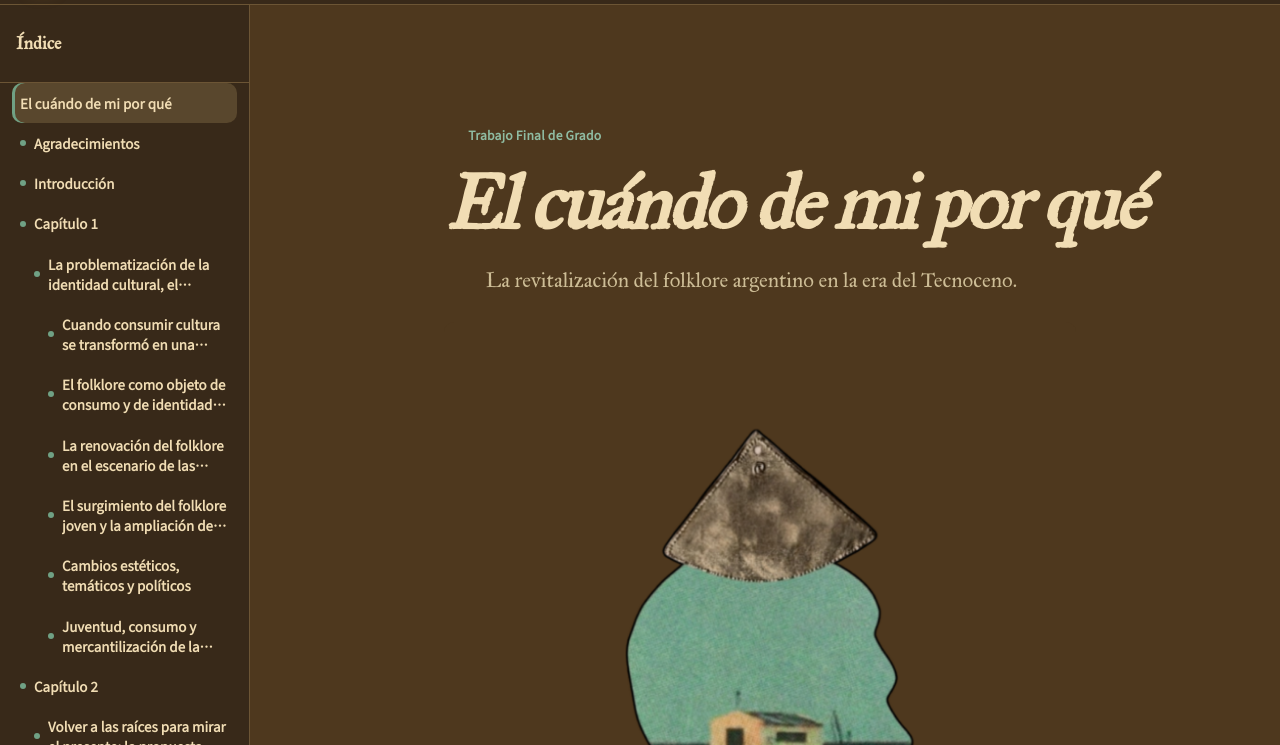
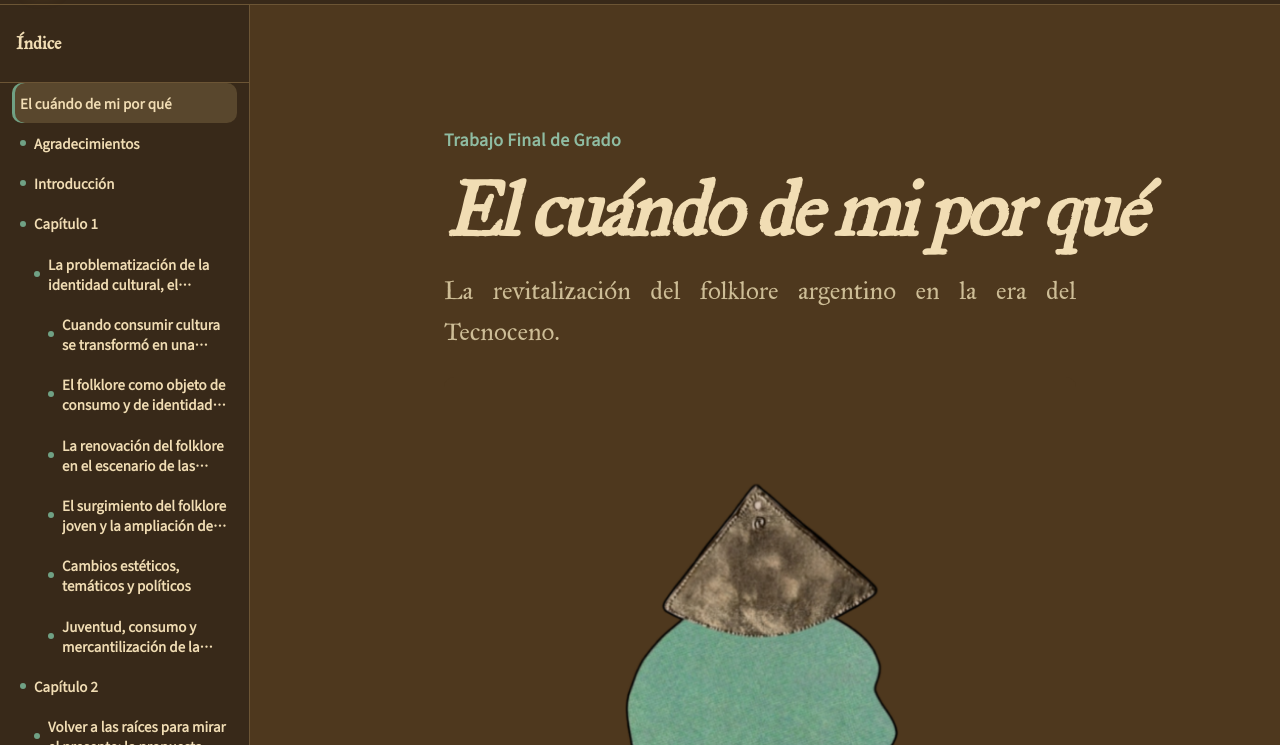
Before and after one commit to nllopiz/LectorTFG, a website with bundled scripts: page index.html in a window 1280 px wide. Shown: the part 55-800 px from the top of the page. Built offline with nearby package versions, Linux system fonts and the light colour scheme.

Commit message:
tamaños de títulos

```diff
--- a/css/app.css
+++ b/css/app.css
@@ -580,17 +580,17 @@ a {
 
 .doc-sheet h3 {
   margin-top: 1.6em;
-  font-size: 1.4em;
+  font-size: 1.6em;
   letter-spacing: -0.01em;
   text-align: center;
 }
 
 .doc-sheet h4 {
+  font-size: 1.4em;
+}
+
+.doc-sheet h5 {
   font-size: 1.2em;
-}
-
-.doc-sheet h5 {
-  font-size: 1em;
 }
 
 .doc-sheet p {
@@ -810,6 +810,8 @@ a {
 .document-cover .doc-kicker {
   color: var(--cover-accent);
   margin-bottom: 0.8rem;
+  text-indent: 0;
+  font-size: 0.9em;
 }
 
 .document-cover h1 {
@@ -823,6 +825,9 @@ a {
   margin-top: 1rem;
   font-family: var(--font-heading);
   margin-bottom: 0;
+  text-indent: 0;
+  font-size: 1.4em;
+  font-weight: 500;
 }
 
 .doc-content > section:not(.document-cover) {
--- a/index.html
+++ b/index.html
@@ -102,7 +102,7 @@
           <div class="doc-content" id="doc-content">
             <section class="document-cover" aria-labelledby="document-title">
               <p class="doc-kicker">Trabajo Final de Grado</p>
-              <h1 id="document-title">El cuándo de mi por qué</h1>
+              <h1>El cuándo de mi por qué</h1>
               <p class="doc-lede">La revitalización del folklore argentino en la era del Tecnoceno.</p>
               <img src="./assets/images/1-portada.png" alt="Portada del libro" class="doc-cover-image">
             </section>
```
